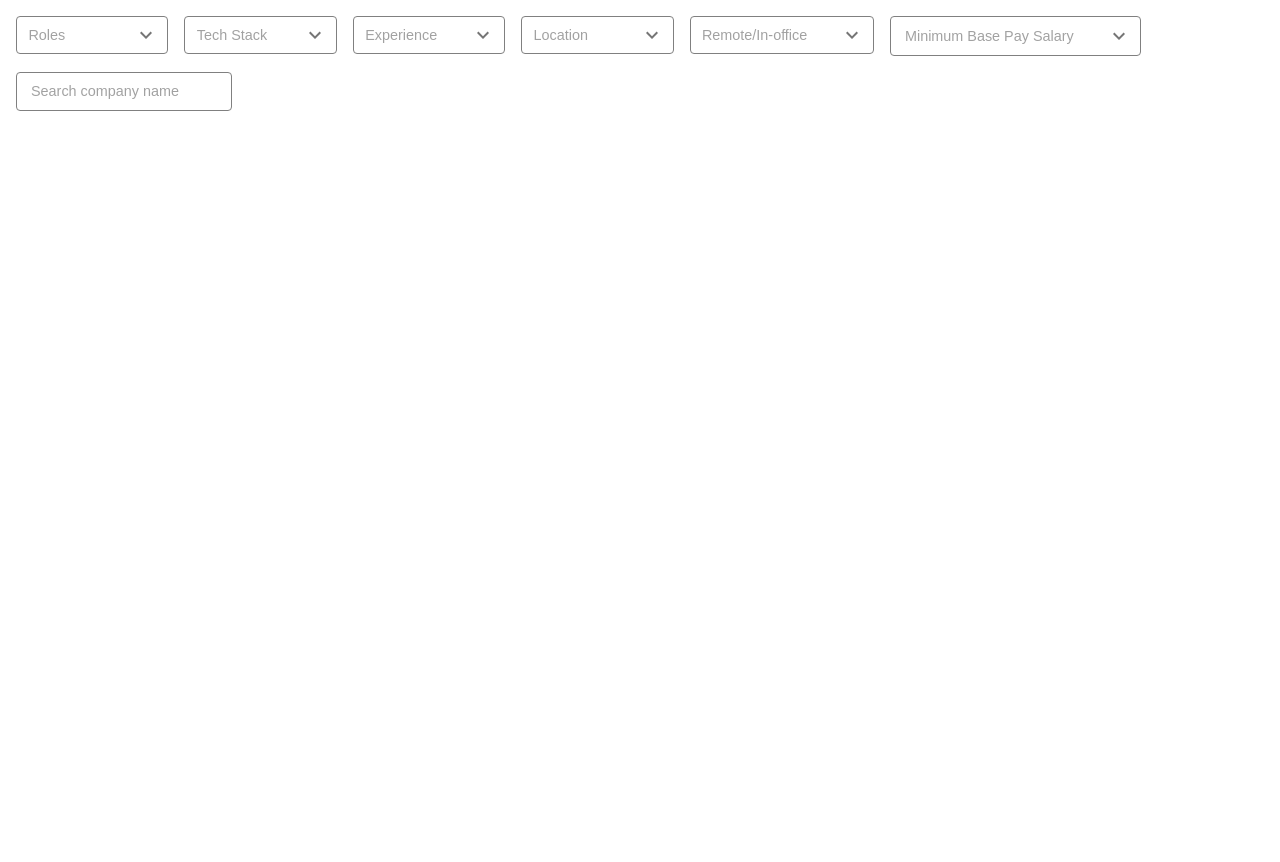
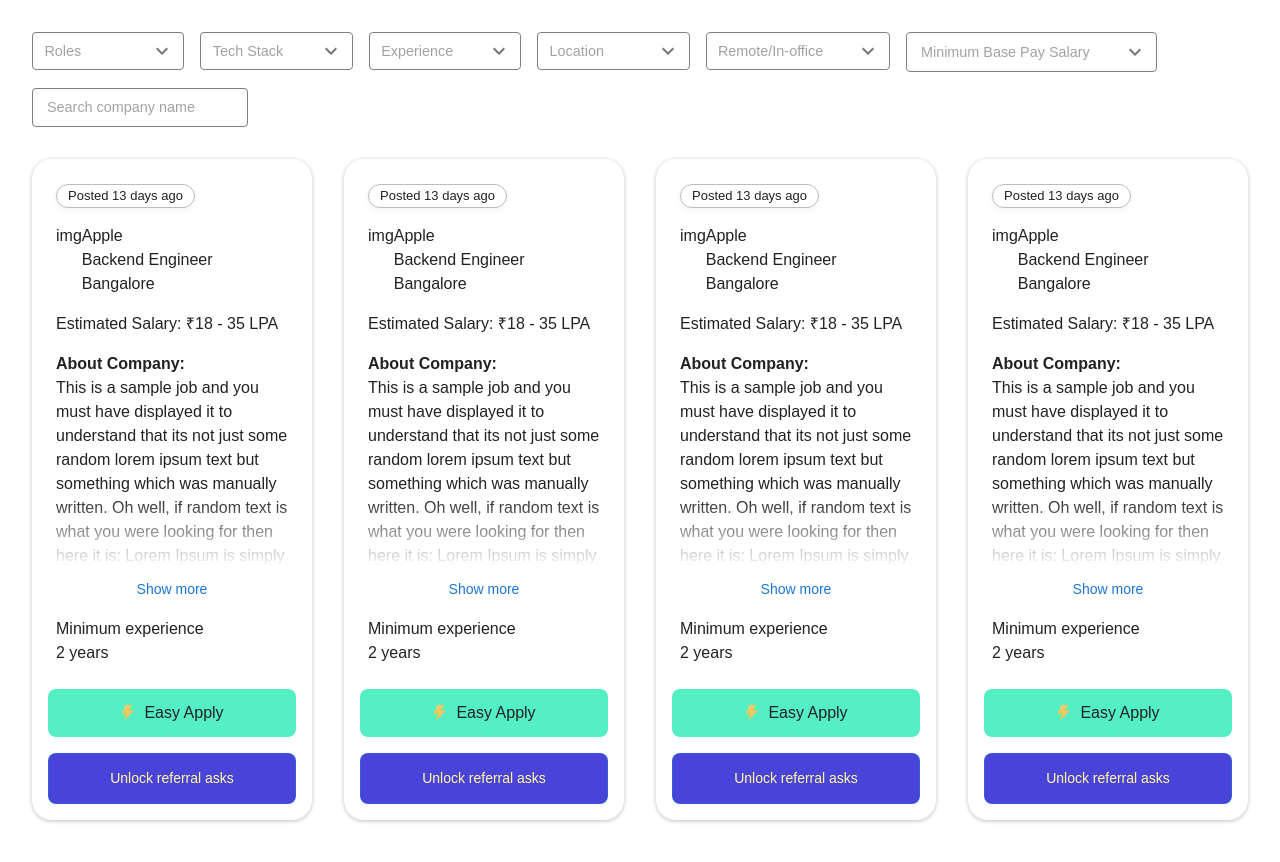
Before and after one commit to botprogrammer/weekday, a React (Vite) app: page / in a window 1280 px wide. Shown: the top 862 px of the page. Before the commit the page ends 800 px from the top, so only its background shows below. Built offline with nearby package versions, Linux system fonts and the light colour scheme.

Commit message:
Added initial UI for Job card listings

```diff
--- /dev/null
+++ b/src/components/AboutCompany.jsx
@@ -0,0 +1,45 @@
+/* eslint-disable react/prop-types */
+import { Box, Button, Typography } from '@mui/material'
+
+const aboutText =
+  "This is a sample job and you must have displayed it to understand that its not just some random lorem ipsum text but something which was manually written. Oh well, if random text is what you were looking for then here it is: Lorem Ipsum is simply dummy text of the printing and typesetting industry. Lorem Ipsum has been the industry's standard dummy text ever since the 1500s, when an unknown printer took a galley of type and scrambled it to make a type specimen book. It has survived not only five centuries, but also the leap into electronic typesetting, remaining essentially unchanged. It was popularised in the 1960s with the release of Letraset sheets containing Lorem Ipsum passages and now in this assignment."
+
+const blurButtonStyles = {
+  height: 200,
+  overflow: 'hidden',
+  position: 'relative',
+  '&:after': {
+    width: '100%',
+    content: `''`,
+    position: 'absolute',
+    bottom: 0,
+    left: 0,
+    height: '5rem',
+    backgroundImage:
+      'linear-gradient(to bottom, rgba(255,255,255,0), rgba(255,255,255, 1) 90%)'
+  }
+}
+
+export default function AboutCompany() {
+  return (
+    <Box>
+      <Typography fontWeight='bold'>About Company:</Typography>
+      <ExapndableDescription description={aboutText} />
+      <Box mt={2}>
+        <Typography>Minimum experience</Typography>
+        <Typography>2 years</Typography>
+      </Box>
+    </Box>
+  )
+}
+
+function ExapndableDescription({ description }) {
+  return (
+    <Box sx={{ position: 'relative' }}>
+      <Box sx={blurButtonStyles}>{description}</Box>
+      <Button variant='text' fullWidth sx={{ p: 0 }}>
+        Show more
+      </Button>
+    </Box>
+  )
+}
--- /dev/null
+++ b/src/components/CompanyDetails.jsx
@@ -0,0 +1,19 @@
+import { Box, Grid, Typography } from '@mui/material'
+
+export default function CompanyDetails() {
+  return (
+    <Box className='company_info' my={2}>
+      <Grid container>
+        <Box>img</Box>
+        <Box>
+          <Typography variant='body1'>Apple</Typography>
+          <Typography variant='body1'>Backend Engineer</Typography>
+          <Typography variant='body1'>Bangalore</Typography>
+        </Box>
+      </Grid>
+      <Typography variant='body1' mt={2}>
+        Estimated Salary: ₹18 - 35 LPA
+      </Typography>
+    </Box>
+  )
+}
--- /dev/null
+++ b/src/components/JobCard.jsx
@@ -0,0 +1,32 @@
+import {
+  Button,
+  Card,
+  CardActions,
+  CardContent,
+  Chip,
+  Grid,
+  Typography
+} from '@mui/material'
+import CompanyDetails from './CompanyDetails'
+import AboutCompany from './AboutCompany'
+import LightningIcon from './svg/LightningIcon'
+
+export default function JobCard() {
+  return (
+    <Card>
+      <CardContent>
+        <Chip variant='outlined' label='Posted 13 days ago' />
+        <CompanyDetails />
+        <AboutCompany />
+      </CardContent>
+      <CardActions>
+        <Grid container flexDirection='column' gap={2}>
+          <Button variant='contained'>
+            <LightningIcon /> <Typography ml={1}>Easy Apply</Typography>
+          </Button>
+          <Button variant='outlined'>Unlock referral asks</Button>
+        </Grid>
+      </CardActions>
+    </Card>
+  )
+}
--- /dev/null
+++ b/src/components/JobList.jsx
@@ -0,0 +1,21 @@
+import { Grid } from '@mui/material'
+import JobCard from './JobCard'
+
+export default function JobList() {
+  return (
+    <Grid container spacing={4} py={4}>
+      <Grid item xs={3}>
+        <JobCard />
+      </Grid>
+      <Grid item xs={3}>
+        <JobCard />
+      </Grid>
+      <Grid item xs={3}>
+        <JobCard />
+      </Grid>
+      <Grid item xs={3}>
+        <JobCard />
+      </Grid>
+    </Grid>
+  )
+}
--- /dev/null
+++ b/src/components/svg/LightningIcon.jsx
@@ -0,0 +1,25 @@
+/* eslint-disable react/prop-types */
+export default function LightningIcon({ width = 16 }) {
+  return (
+    <svg
+      width={width}
+      version='1.1'
+      id='Layer_1'
+      xmlns='http://www.w3.org/2000/svg'
+      xmlnsXlink='http://www.w3.org/1999/xlink'
+      viewBox='0 0 280.027 280.027'
+      xmlSpace='preserve'
+    >
+      <g>
+        <path
+          style={{ fill: '#EFC75E' }}
+          d='M249.399,96.583h-83.404L216.382,0H88.419L30.628,166.161h79.712L71.906,280.027L249.399,96.583z'
+        />
+        <path
+          style={{ fill: '#F5DD9D' }}
+          d='M101.046,17.598h78.364l-70.584,17.537l-43.168,78.758   C65.658,113.892,101.046,17.598,101.046,17.598z'
+        />
+      </g>
+    </svg>
+  )
+}
--- a/src/pages/Home.jsx
+++ b/src/pages/Home.jsx
@@ -1,10 +1,13 @@
+import { Box } from '@mui/material'
+
 import Filters from '../components/Filters'
-import { Box } from '@mui/material'
+import JobList from '../components/JobList'
 
 export default function Home() {
   return (
-    <Box className='main' sx={{ p: 2 }}>
+    <Box className='main' sx={{ p: 4 }}>
       <Filters />
+      <JobList />
     </Box>
   )
 }
--- a/src/theme/overrides/Button.jsx
+++ b/src/theme/overrides/Button.jsx
@@ -11,6 +11,9 @@
       styleOverrides: {
         root: {
           boxShadow: 'none',
+          textTransform: 'none',
+          borderRadius: 8,
+          padding: '0.75rem 0',
           '&:hover': {
             cursor: 'pointer',
             boxShadow: 'none'
@@ -19,6 +22,7 @@
         contained: {
           backgroundColor: button.primary,
           color: '#222222',
+          fontWeight: 'bold',
           '&:hover': {
             backgroundColor: button.primary,
             color: '#222222'
```
